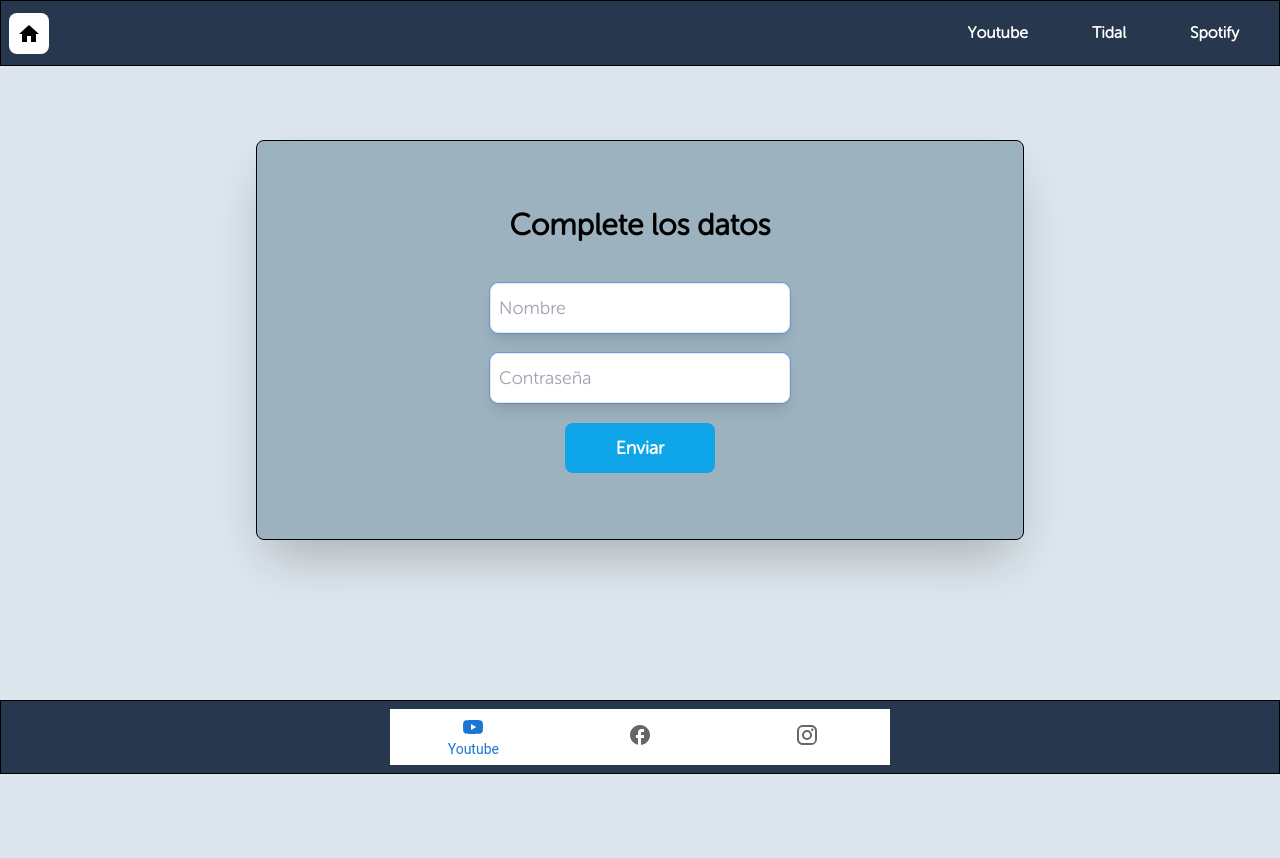
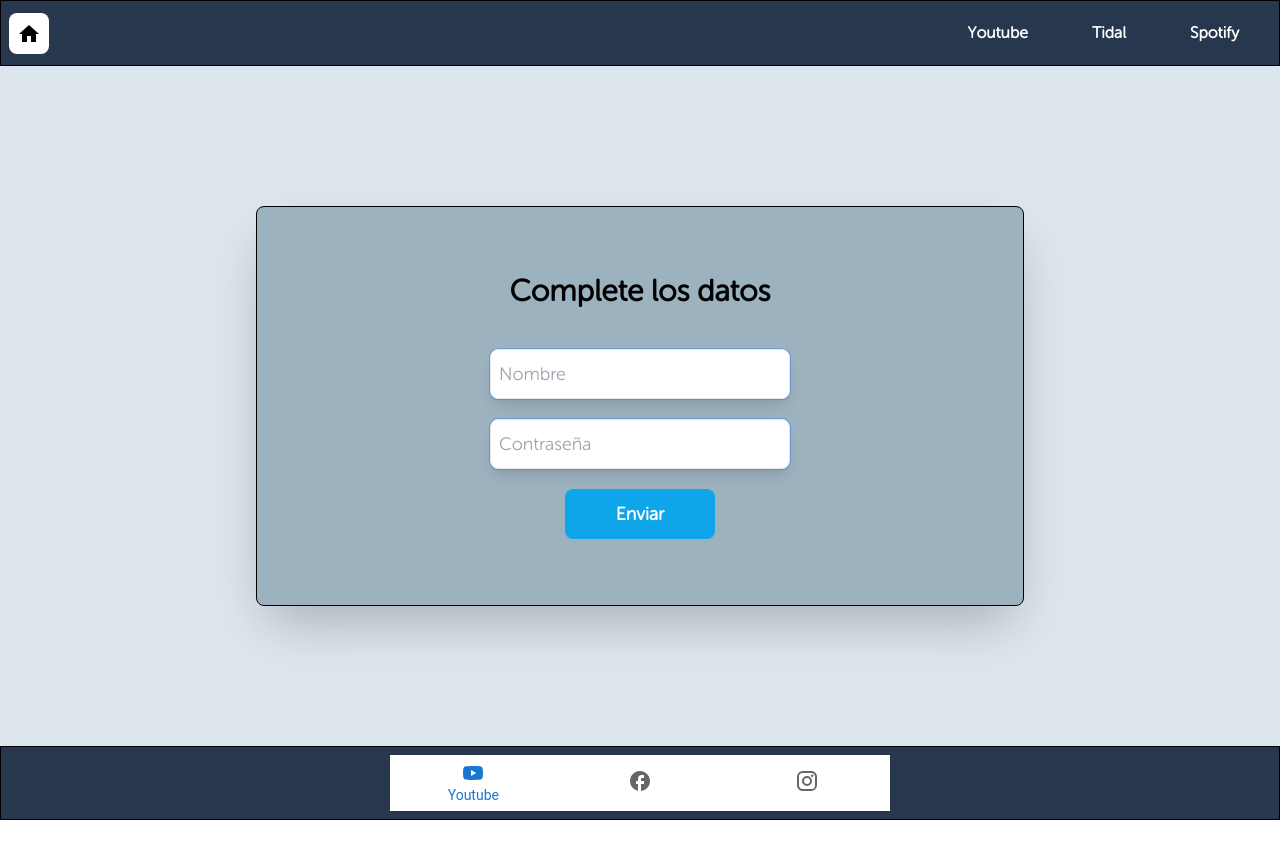
Before and after one commit to Ale0810/Actividad-Algoritmos, a React (Vite) app: page / in a window 1280 px wide. Shown: the top 858 px of the page. After the commit the page ends 820 px from the top, so only its background shows below. Built offline with nearby package versions, Linux system fonts and the light colour scheme; the HTML template or start-up script is replaced by a standard one.

Commit message:
Solucionado el problema de proporciones en monitores(hay que probar)

```diff
--- a/src/Components/Card.jsx
+++ b/src/Components/Card.jsx
@@ -12,7 +12,7 @@ const CardDiseñada = (props) => {
         <CardMedia
           component="img"
           sx={{
-            height:"30vh",
+            height:"20vh",
             width:"20vw",
             objectFit: 'cover'
           }}
--- a/src/Components/Footer.jsx
+++ b/src/Components/Footer.jsx
@@ -3,7 +3,7 @@ import IconosNav from "./IconosNav";
 const Footer = () =>{
     return(
         <>
-            <div className="flex fixed bg-navy flex-row w-full p-2 mt-5 justify-evenly border border-black">
+            <div className="flex  bg-navy flex-row w-full p-2 justify-evenly border border-black">
                 <IconosNav/>
             </div>
         </>
--- a/src/Layouts/Frontend.jsx
+++ b/src/Layouts/Frontend.jsx
@@ -33,14 +33,14 @@ const Frontend = (props) => {
 
   return (
     <>
-      <div className="flex flex-col max-h-full  bg-forbody ">
-        <div className="flex flex-col fixed w-[100vw]">
+      <div className="flex flex-col min-h-screen  bg-forbody ">
+        <div className="w-full">
           <Nav />
         </div>
-        {props.children}
-        <div className="flex flex-col w-[100vw] h-[100vh]">
-          <Footer />
-        </div>
+        <main className="flex-grow">
+          {props.children}
+        </main>
+        <Footer />
       </div>
     </>
   );
--- a/src/Pages/Home.jsx
+++ b/src/Pages/Home.jsx
@@ -6,7 +6,7 @@ const Home = () => {
     <>
       <div className="flex flex-col justify-center items-center h-[85vh] ">
         <h1 className="text-5xl font-bold m-5">Bienvenido</h1>
-        <div className="flex flex-col justify-center items-center">
+        <div className="flex flex-col justify-center items-center shadow-2xl rounded-lg">
           <CardDiseñada
               imagen={cerdito}
               texto="Cerdito Pepon"
```
